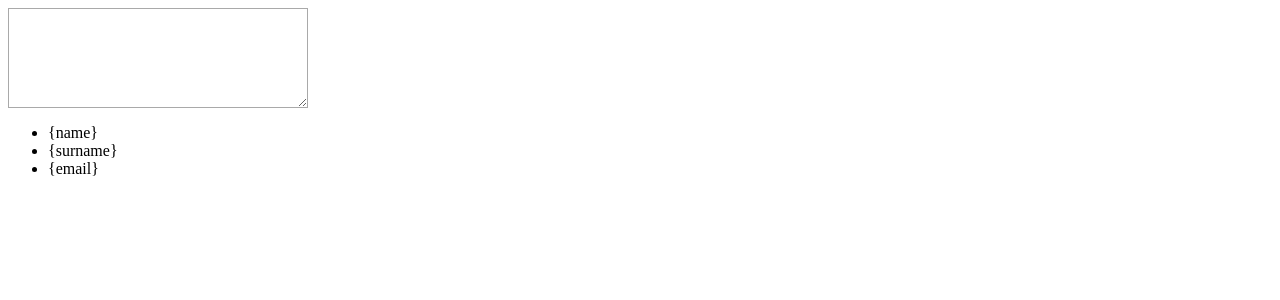
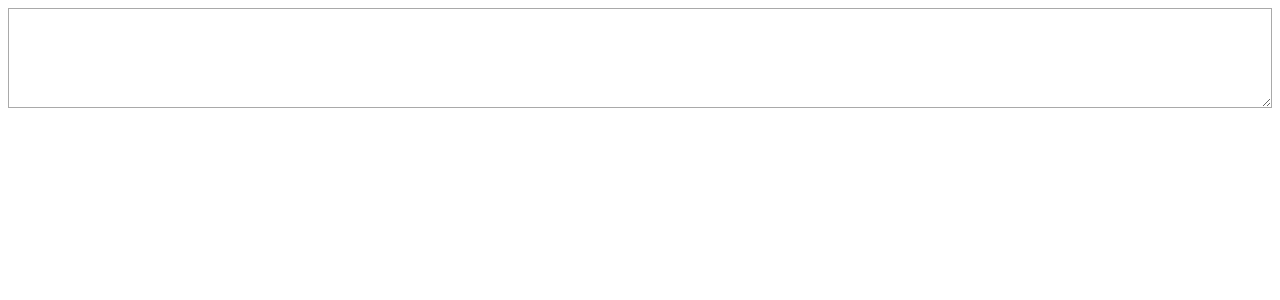
Before and after one commit to dxnsav/angular-autocomplete-textarea-aqlbsf, an Angular app: page / in a window 1280 px wide. Shown: the top 300 px of the page. Built offline with nearby package versions, Linux system fonts and the light colour scheme.

Commit message:
3 files modified

```diff
--- a/src/app/autocomplete-textarea/autocomplete-textarea.component.css
+++ b/src/app/autocomplete-textarea/autocomplete-textarea.component.css
@@ -8,6 +8,25 @@ textarea {
   font: -webkit-small-control;
   padding: 2px 3px;
   height: 100px;
-  width: 300px;
+  width: 100%;
   overflow: auto;
 }
+
+.menu {
+  background-color: #f3f3f3;
+  position: absolute;
+  cursor: pointer;
+}
+
+.menu.menu-item {
+  padding: 1rem;
+}
+
+.menu.menu-item:hover:not(.selected) {
+  background-color: #fafafa;
+}
+
+.menu-item.selected {
+  background-color: slateGray;
+  color: white;
+}
--- a/src/app/autocomplete-textarea/autocomplete-textarea.component.html
+++ b/src/app/autocomplete-textarea/autocomplete-textarea.component.html
@@ -1,6 +1,4 @@
 <div>
   <textarea #textarea> </textarea>
-  <ul #list>
-    <li *ngFor="let item of filteredItems">{{ item.name }}</li>
-  </ul>
+  <div #list class="menu" role="listbox"></div>
 </div>
--- a/src/app/autocomplete-textarea/autocomplete-textarea.component.ts
+++ b/src/app/autocomplete-textarea/autocomplete-textarea.component.ts
@@ -7,7 +7,6 @@ import {
   AfterViewChecked,
   HostListener,
 } from '@angular/core';
-import { Log } from '@angular/core/testing/src/logger';
 
 @Component({
   selector: 'app-autocomplete-textarea',
@@ -213,7 +212,7 @@ export class AutocompleteTextareaComponent implements OnInit {
   menuItemFn = (item, setItem, selected) => {
     const div = document.createElement('div');
     div.setAttribute('role', 'option');
-    div.className = 'menu-item';
+    div.classList.add('menu-item');
     if (selected) {
       div.classList.add('selected');
       div.setAttribute('aria-selected', '');
```
